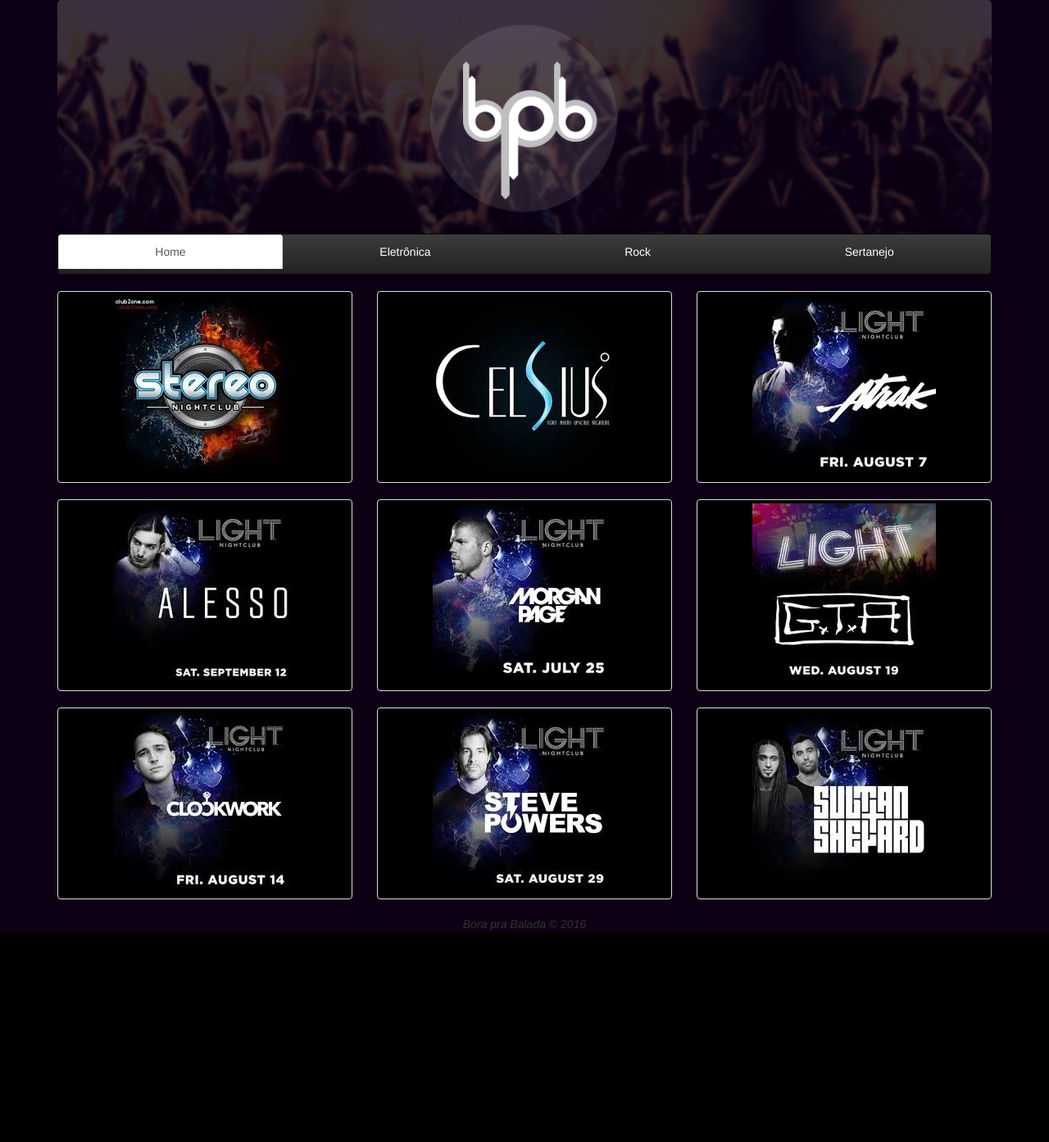
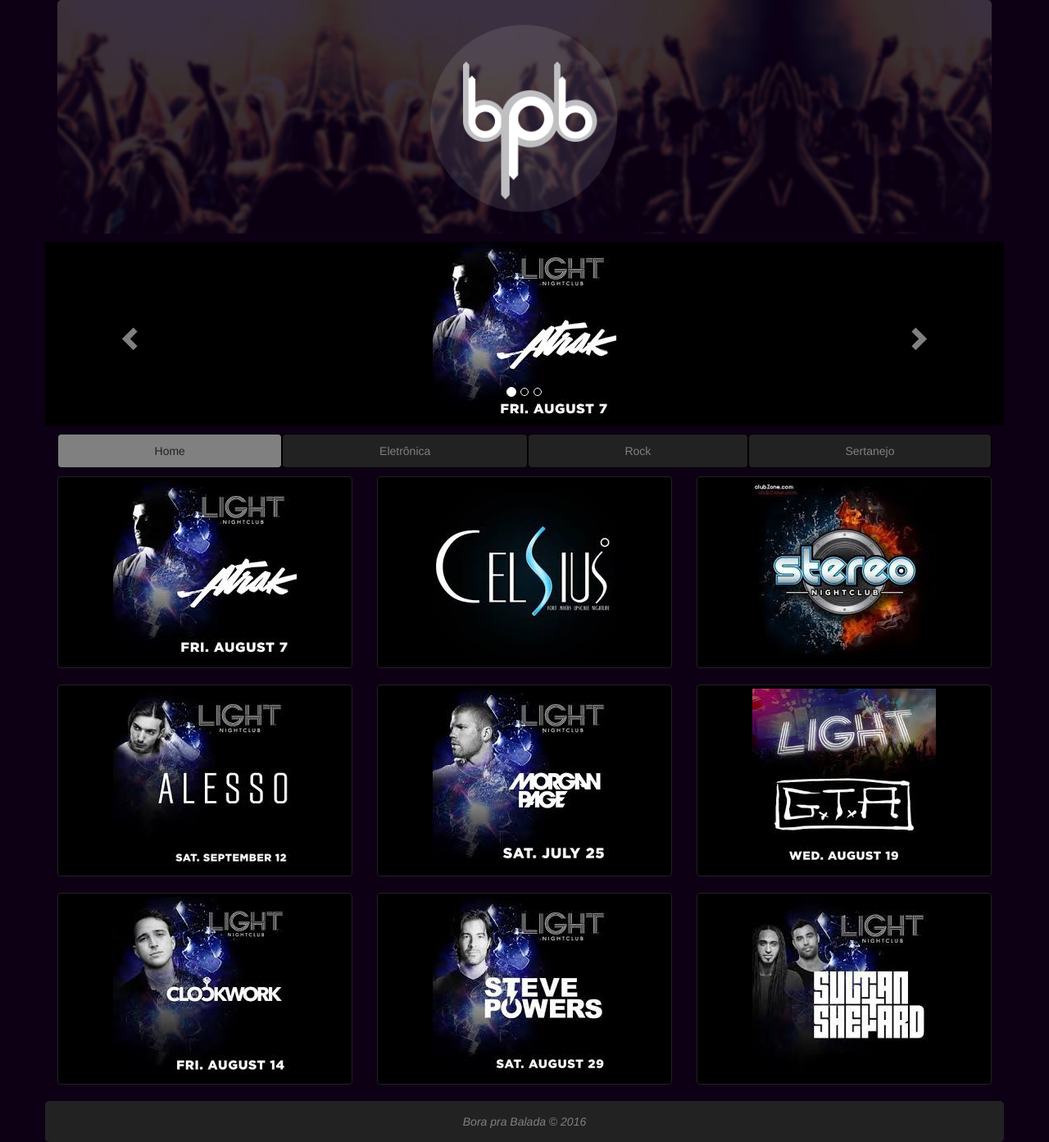
Before and after one commit to fariasdiego/BoraPraBalada, a PHP site: page / in a window 1280 px wide. Shown: the whole page at 82% size. Before the commit the page ends 1137 px from the top, so only its background shows below. Run offline with PHP 8.4, Linux system fonts and the light colour scheme.

Commit message:
Adicionado slider, e cores melhoradas

```diff
--- a/css/style.css
+++ b/css/style.css
@@ -2,33 +2,73 @@
     /*border: 0 none;
     box-shadow: none;*/
     background: black;
+    border-color: #222;
+}
+
+a.thumbnail:hover {
+    border-color: gray;
 }
 
 body {
 	background-color: #0D0015;
 }
 
+
 div {
+	/* Usado para visualizar melhor as divisões (comentado por padrão) */
 	/*border: 1px solid white;*/
 }
 
-a {
-	color: #FFFFFF;
+.nav-pills.nav-justified > li > a {
+   color: gray;
 }
 
-.nav-tabs.nav-justified > li > a {
-    border-bottom: 0 none;
+.nav-pills.nav-justified > li > a:hover {
+   background-color: gray;
+   color: #222;
 }
 
-.nav-tabs.nav-justified > li > a:hover{
-   color: black;
-}
-
-.nav-tabs.nav-justified > li > a:active  {
-	color: black;
-	background-color: black;
+.nav-pills.nav-justified > li.active > a {
+	background-color: gray;
+	color: #222;
 }
 
 .logo img {
 	border-radius: 5px;
 }
+
+footer > div > em {
+	color: gray;
+	padding-top: 10px;
+ 	padding-bottom: 10px;
+}
+
+footer > div {
+	background-color: #222;
+	height: 50px;
+  	line-height: 50px;
+  	border-radius: 5px;
+}
+
+.carousel-inner > .item > img, .carousel-inner > .item > a > img {
+	margin: auto;
+}
+
+.carousel-inner {
+	/*background-color: #000000;*/
+	border-radius: 5px;
+}
+
+.logo, .banner, .menu {
+	margin-bottom: 10px;
+}
+
+.banner {
+	background-color: #000000;
+}
+
+.menu > ul > li {
+	border: 1px solid black;
+	background-color: #222;
+	border-radius: 5px;
+}
--- a/index.php
+++ b/index.php
@@ -25,12 +25,54 @@
 				<img class="img-responsive" src="img/logo.png">
 			</div><!-- Fim da Logo -->
 
-			<!-- Implementar Slider -->
+			<!-- Novidades -->
+			<div class="container banner">
+				<div id="novidades" class="carousel slide" data-ride="carousel">
+					<!-- Indicadores -->
+					<ol class="carousel-indicators">
+						<li data-target="#novidades" data-slide-to="0" class="active"></li>
+						<li data-target="#novidades" data-slide-to="1"></li>
+						<li data-target="#novidades" data-slide-to="2"></li>
+					</ol>
+
+					<!-- Imagens -->
+					<div class="carousel-inner" role="listbox">
+						<div class="item active">
+							<img src="img/eletronica/1.jpg" alt="...">
+							<div class="carousel-caption">
+								<!-- Descrição das Imagens (Caso Haja) -->
+							</div>
+						</div>
+						<div class="item">
+							<img src="img/rock/1.jpg" alt="...">
+							<div class="carousel-caption">
+								<!-- Descrição das Imagens (Caso Haja) -->
+							</div>
+						</div>
+						<div class="item">
+							<img src="img/sertanejo/1.jpg" alt="...">
+							<div class="carousel-caption">
+								<!-- Descrição das Imagens (Caso Haja) -->
+							</div>
+						</div>
+					</div>
+
+					<!-- Controles -->
+					<a class="left carousel-control" href="#novidades" role="button" data-slide="prev">
+						<span class="glyphicon glyphicon-chevron-left" aria-hidden="true"></span>
+						<span class="sr-only">Anterior</span>
+					</a>
+					<a class="right carousel-control" href="#novidades" role="button" data-slide="next">
+						<span class="glyphicon glyphicon-chevron-right" aria-hidden="true"></span>
+						<span class="sr-only">Próximo</span>
+					</a>
+				</div>
+			</div>
 
 			<!-- Menu -->
 			<div class="container">
-				<nav class="navbar navbar-inverse">
-					<ul class="nav nav-tabs nav-justified" role="tablist">
+				<nav class="menu">
+					<ul class="nav nav-pills nav-justified" role="tablist">
 						<li role="presentation" class="active"><a href="#home" aria-controls="home" role="tab" data-toggle="tab">Home</a></li>
 						<li role="presentation"><a href="#eletronica" aria-controls="eletronica" role="tab" data-toggle="tab">Eletrônica</a></li>
 						<li role="presentation"><a href="#rock" aria-controls="rock" role="tab" data-toggle="tab">Rock</a></li>
@@ -92,8 +134,10 @@
 
 		<!-- Jquery (Necessário para Rodar Bootstrap) -->
 		<script src="js/jquery.min.js"></script>
+
 		<!-- Javascript Bootstrap -->
 		<script src="js/bootstrap.min.js"></script>
+
     </body>
 </html>
 
```
Also changed, not shown: img/eletronica/1.jpg, img/eletronica/3.jpg.
